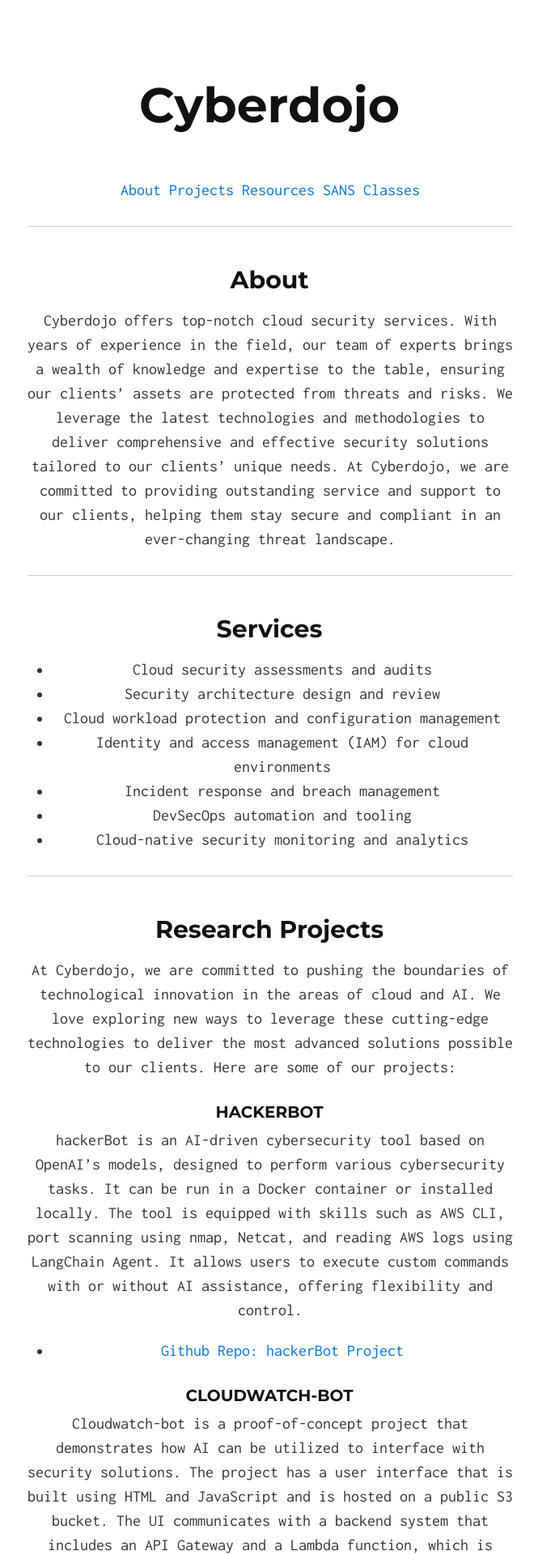
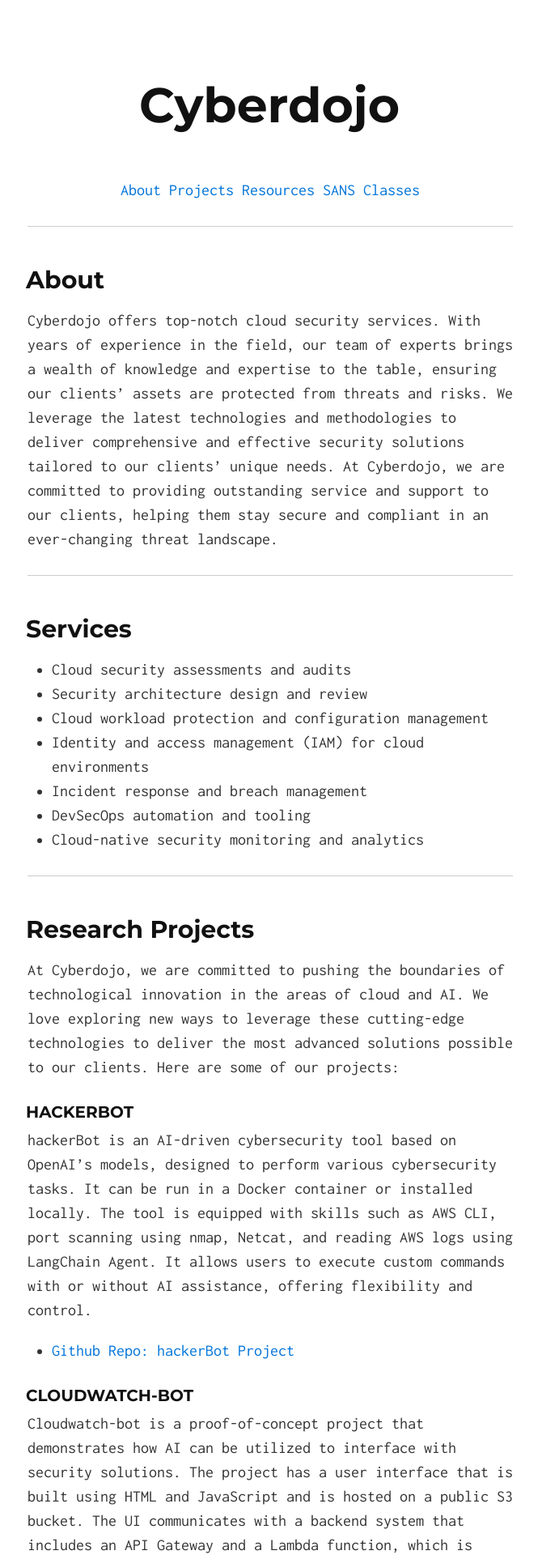
Before and after one commit to Ahmed-AG/cyberdojo-page, a Jekyll site: the page built from index.md, in a window 1280 px wide. Shown: the top 1920 px of the page at 81% size, without its empty margins (306-971 px from the left). Built offline with Jekyll 4.4.1, drawn with Linux system fonts in a browser that asks for light colours.

Commit message:
Update page

```diff
--- a/_layouts/default.html
+++ b/_layouts/default.html
@@ -10,8 +10,8 @@
 {% include head.html %}
 </head>
 <body>
-  <div class="container" style="text-align: center;">
-    <h1><a href="./">{{ site.tag_text }}</a></h1>
+  <div class="container">
+    <h1 style="text-align: center;"><a href="./">{{ site.tag_text }}</a></h1>
     {{ content }}
   </div>
 {% include scripts.html %}
```
